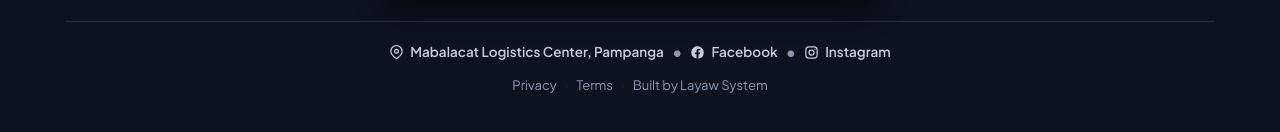
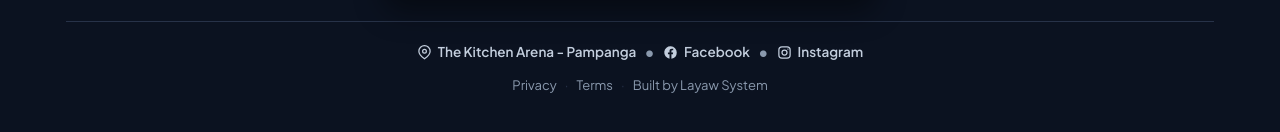
Before and after one commit to genixes/thekitchenarena, a plain HTML site: page bookingpreview/index.html in a window 1280 px wide. Shown: the part 1050-1182 px from the top of the page. Drawn offline with Linux system fonts and the light colour scheme.

Commit message:
Update index.html

```diff
--- a/bookingpreview/index.html
+++ b/bookingpreview/index.html
@@ -414,7 +414,7 @@ const MOCK_SETTINGS={
   gcashName:"Dianamary A.", gcashNumber:"09499608680", gcashQrUrl:"https://i.imgur.com/jKmSwx5.png",
   bankName:"BPI \u2022 As Cabin", bankNumber:"0120004218", bankQrUrl:"https://i.imgur.com/i48rQbZ.png",
   address:"Mabalacat Logistics Center, Ninoy Aquino Highway, Brgy. Bundagul, Mabalacat City, Pampanga",
-  addressName:"Mabalacat Logistics Center, Pampanga",
+  addressName:"The Kitchen Arena - Pampanga",
   mapsLink:"https://maps.app.goo.gl/rhFxDEoSyNywry5v9?g_st=ic",
   facebookLink:"https://www.facebook.com/profile.php?id=61589844632164", facebookName:"Facebook",
   instagramLink:"https://www.instagram.com/thekitchen.arena", instagramName:"Instagram"
```
